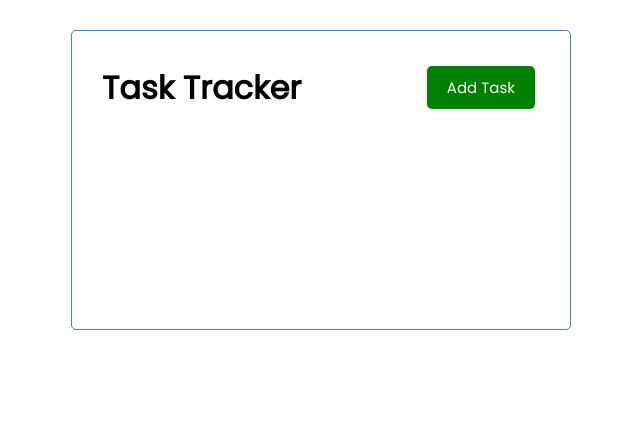
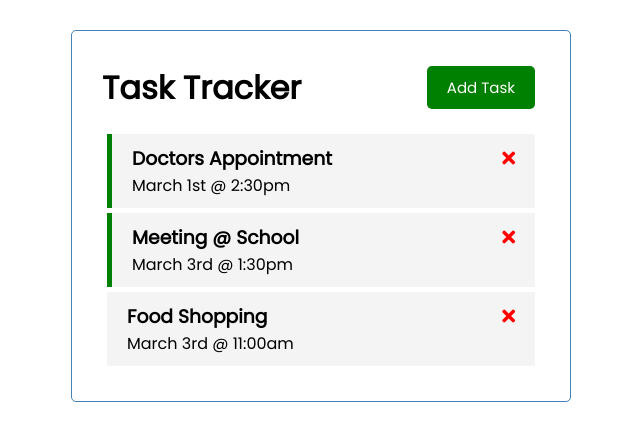
Before and after one commit to jackthelab/vue-task-tracker, a Vue app: page / in a window 1280 px wide. Shown: the top 440 px of the page, without its empty margins (319-959 px from the left). Built offline with nearby package versions, Linux system fonts and the light colour scheme.

Commit message:
added alert styling and icons

```diff
--- a/public/index.html
+++ b/public/index.html
@@ -4,6 +4,7 @@
     <meta charset="utf-8">
     <meta http-equiv="X-UA-Compatible" content="IE=edge">
     <meta name="viewport" content="width=device-width,initial-scale=1.0">
+    <link rel="stylesheet" href="https://cdnjs.cloudflare.com/ajax/libs/font-awesome/5.15.3/css/all.min.css">
     <link rel="icon" href="<%= BASE_URL %>favicon.ico">
     <title><%= htmlWebpackPlugin.options.title %></title>
   </head>
--- a/src/App.vue
+++ b/src/App.vue
@@ -1,17 +1,20 @@
 <template>
   <div class="container">
     <Header title="Task Tracker" />
+    <Tasks :tasks="tasks" />
   </div>
 </template>
 
 <script>
 
   import Header from './components/Header'
+  import Tasks from './components/Tasks'
 
   export default {
     name: 'App',
     components: {
-      Header
+      Header,
+      Tasks
     },
     data() {
       return {
--- /dev/null
+++ b/src/components/Task.vue
@@ -0,0 +1,41 @@
+<template>
+  <div :class="[task.reminder ? 'reminder' : '', 'task']">
+    <h3>
+      {{ task.text }}
+      <i class="fas fa-times"></i>
+      </h3>
+    <p>{{ task.day }}</p>
+  </div>
+</template>
+
+<script>
+export default {
+  name: 'Task',
+  props: {
+    task: Object
+  }
+}
+</script>
+
+<style scope>
+
+  .fas {
+    color: red;
+  }
+  .task {
+    background: #f4f4f4;
+    margin: 5px;
+    padding: 10px 20px;
+    cursor: pointer;
+  }
+
+  .task.reminder {
+    border-left: solid 5px green;
+  }
+
+  .task h3 {
+    display: flex;
+    align-items: center;
+    justify-content: space-between;
+  }
+</style>
--- /dev/null
+++ b/src/components/Tasks.vue
@@ -0,0 +1,22 @@
+<template>
+  <div :key="task.id" v-for="task in tasks">
+    <Task :task="task" />
+  </div>
+</template>
+
+<script>
+import Task from './Task'
+
+export default {
+  name: 'Tasks',
+  props: {
+    tasks: Array
+  },
+  components: {
+    Task
+  }
+}
+</script>
+
+<style>
+</style>
```
